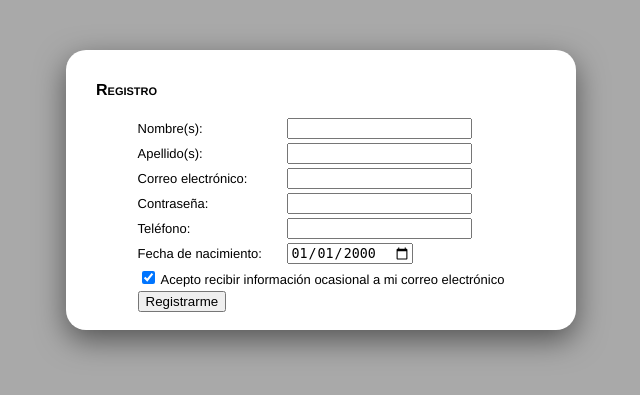
After one commit to albotero/i-perio, a Flask app: page /registro in a window 1280 px wide. The commit adds this page. Shown: the top 395 px of the page, without its empty margins (319-959 px from the left). Run offline with Flask 2, Linux system fonts and the light colour scheme; some libraries are stand-ins or nearby versions.

Commit message:
Registro de usuarios e inicio y cierre de sesión

```diff
--- a/app.py
+++ b/app.py
@@ -1,8 +1,6 @@
 #!/usr/bin/python3
 
-from flask import Flask, render_template
-
-from flask import request
+from flask import Flask, render_template, request, session, redirect, url_for
 from flask_socketio import SocketIO, emit
 
 from scripts.diente import Diente, get_titulos
@@ -10,6 +8,7 @@ from scripts.grafico import nuevo_canvas
 from scripts.guardar_perio import Guardar
 from scripts.main import nuevo_perio
 from scripts.process_images import actualizar_imagenes
+from scripts.usuarios import Usuario
 
 import os
 import uuid
@@ -23,6 +22,10 @@ os.chdir(os.path.dirname(__file__))
 
 @app.route('/')
 def perio():
+    # Verifica que esté loggeado
+    if 'id_usuario' not in session:
+        return redirect(url_for('login'))
+
     # Declaración de variables
     perio = nuevo_perio()
     dict_perio = { 'sup': {}, 'inf': {} }
@@ -49,10 +52,11 @@ def perio():
     filename = uuid.uuid4().hex
     Guardar.perio_to_file(perio, filename, silent = True)
 
-    return render_template('perio.html', tmp=filename, dict=dict_perio,
-        primer_diente=primer_diente, imagenes=imagenes)
+    return render_template('perio.html', tmp=filename,
+        dict=dict_perio, primer_diente=primer_diente,
+        imagenes=imagenes, id_usuario=session['id_usuario'])
 
-@socketio.on("update_perio")
+@socketio.on('update_perio')
 def update_perio(data):
     '''Recibe datos, devuelve la nueva imagen procesada en base64'''
     # Lee el tmp
@@ -100,3 +104,52 @@ def update_perio(data):
 
     # Devuelve los datos
     emit('response_perio', respuesta)
+
+def login_user(user: Usuario, contrasena = None):
+    result = None
+
+    if user.get('id_usuario'):
+        if contrasena is None:
+            # Viene de la página de Registro
+            result = True
+        else:
+            # Viene de la página de Login
+            result = user.comprobar_contrasena(contrasena)
+
+        if result:
+            # Login user
+            session["id_usuario"] = user['id_usuario']
+
+    # En este punto:
+    # -> Si result es True se inició la sesión
+    # -> Si result es False es que la contraseña es inválida
+    # -> Si existe user['error'] es que ocurrió un error y devuelve el mensaje
+    return user.get('error', result)
+
+@app.route('/login', methods=['GET', 'POST'])
+def login():
+    result = None
+
+    if request.method == 'POST':
+        email = request.values.get('email')
+        contrasena = request.values.get('key')
+        result = login_user( Usuario(email), contrasena )
+
+    return render_template('login.html', result=result)
+
+@app.route('/registro', methods=['GET', 'POST'])
+def registro():
+    datos = {}
+    result = None
+
+    if request.method == 'POST':
+        datos.update(request.values)
+        datos['suscripcion'] = datos.get('suscripcion', 'off')
+        result = login_user( Usuario(nuevousuario=datos) )
+
+    return render_template('registro.html', result=result, datos=datos)
+
+@app.route('/logout')
+def logout():
+    session.clear()
+    return render_template('login.html', logout=True)
--- a/scss/_variables.scss
+++ b/scss/_variables.scss
@@ -14,7 +14,7 @@ $back-color-5: white;
 
 // Font sets
 $title-font-h1: bold 20px helvetica, serif;
-$title-font-h2: bold 16px helvetica, serif;
+$title-font-h2: bold small-caps 16px helvetica, serif;
 $title-font-h3: bold small-caps 14px helvetica, serif;
 
 $text-font-normal: 10px helvetica, serif;
--- a/scss/base.scss
+++ b/scss/base.scss
@@ -48,4 +48,23 @@ body {
       }
     }
   }
+
+  .caja {
+    background-color: $back-color-5;
+    margin: 50px auto;
+    padding: 10px 30px 30px 30px;
+    border-radius: 20px;
+    box-shadow: rgba(0, 0, 0, 0.5) 0px 10px 30px;
+    overflow-x: auto;
+
+    h1 {
+      font: $title-font-h1;
+      color: $prim-color-2;
+      text-align: center;
+      position: absolute;
+      margin-top: -40px;
+      left: 50%;
+      transform: translateX(-50%);
+    }
+  }
 }
--- /dev/null
+++ b/scss/mensaje.scss
@@ -0,0 +1,25 @@
+@import 'variables';
+
+div.mensaje {
+  width: 450px;
+  max-width: 50%;
+  padding: 15px 30px;
+  font: $text-font-normal;
+  font-size: 13px;
+
+  .titulo {
+    font: $title-font-h2;
+
+    &.error {
+      color: red;
+    }
+
+    &.exito {
+      color: green;
+    }
+  }
+
+  form > table {
+    margin: auto;
+  }
+}
--- a/static/css/base.css
+++ b/static/css/base.css
@@ -69,5 +69,22 @@ body .cargando > .cover svg g.diente {
 body .cargando > .cover svg g.encia {
   animation: 2s mostrar-horizontal infinite;
 }
+body .caja {
+  background-color: white;
+  margin: 50px auto;
+  padding: 10px 30px 30px 30px;
+  border-radius: 20px;
+  box-shadow: rgba(0, 0, 0, 0.5) 0px 10px 30px;
+  overflow-x: auto;
+}
+body .caja h1 {
+  font: bold 20px helvetica, serif;
+  color: black;
+  text-align: center;
+  position: absolute;
+  margin-top: -40px;
+  left: 50%;
+  transform: translateX(-50%);
+}
 
 /*# sourceMappingURL=base.css.map */
--- /dev/null
+++ b/static/css/mensaje.css
@@ -0,0 +1,51 @@
+@keyframes aparecer {
+  0% {
+    opacity: 0;
+  }
+  50% {
+    opacity: 100%;
+  }
+  100% {
+    opacity: 0;
+  }
+}
+@keyframes mostrar-horizontal {
+  0% {
+    clip-path: polygon(0% -10%, 0% 110%, 25% 110%, 25% -10%);
+  }
+  50% {
+    clip-path: polygon(25% -10%, 25% 110%, 100% 110%, 100% -10%);
+  }
+  100% {
+    clip-path: polygon(0% -10%, 0% 110%, 25% 110%, 25% -10%);
+  }
+}
+@keyframes desaparecer-circulo {
+  0% {
+    clip-path: circle(0% at 50% 50%);
+  }
+  100% {
+    clip-path: circle(200% at 50% 50%);
+  }
+}
+div.mensaje {
+  width: 450px;
+  max-width: 50%;
+  padding: 15px 30px;
+  font: 10px helvetica, serif;
+  font-size: 13px;
+}
+div.mensaje .titulo {
+  font: bold small-caps 16px helvetica, serif;
+}
+div.mensaje .titulo.error {
+  color: red;
+}
+div.mensaje .titulo.exito {
+  color: green;
+}
+div.mensaje form > table {
+  margin: auto;
+}
+
+/*# sourceMappingURL=mensaje.css.map */
--- a/templates/base.html
+++ b/templates/base.html
@@ -13,11 +13,7 @@
     <title>{% block title %} {% endblock %}</title>
   </head>
   <body>
-    <script type="text/javascript">initial_time = (new Date()).getTime();</script>
-    <div class="container cargando">
-        <div class="cover">{% include 'perio_blanco.svg' %}</div>
-        {% block content %} {% endblock %}
-    </div>
+  {% block content %} {% endblock %}
 
     <!-- jQuery first -->
     <script src="https://code.jquery.com/jquery-3.5.1.min.js"></script>
--- /dev/null
+++ b/templates/registro.html
@@ -0,0 +1,83 @@
+{% extends 'base.html' %}
+
+{% block title %} Crear Usuario {% endblock %}
+
+{% block style %}
+  <link rel=stylesheet type=text/css href="{{ url_for('static', filename='css/mensaje.css') }}"">
+{% endblock %}
+
+{% block content %}
+  {% if result is true %}
+    <div class="caja mensaje">
+      <p class="titulo exito">Usuario Registrado</p>
+      <p>
+        Se registr&oacute; el usuario exitosamente.<br />
+        En 3 segundos ser&aacute; redirigido al periodontograma.
+      </p>
+    </div>
+    <script>
+        var timer = setTimeout(function() {
+            window.location='/'
+        }, 3000);
+    </script>
+  {% else %}
+    {% if result is not none %}
+      <div class="caja mensaje">
+        <p class="titulo error">Error</p>
+        <p>
+          {{ result | safe }}
+        </p>
+      </div>
+    {% endif %}
+    <div class="caja mensaje">
+      <p class="titulo">Registro</p>
+
+      <form action="" method="post">
+        <table>
+          <tr>
+            <td><label for="nombres">Nombre(s):</label></td>
+            <td><input type="text" name="nombres" id="nombres"
+                       value="{{ datos.get('nombres', '') }}" required /></td>
+          </tr>
+          <tr>
+            <td><label for="apellidos">Apellido(s):</label></td>
+            <td><input type="text" name="apellidos" id="apellidos"
+                       value="{{ datos.get('apellidos', '') }}" required /></td>
+          </tr>
+          <tr>
+            <td><label for="email">Correo electr&oacute;nico:</label></td>
+            <td><input type="text" name="email" id="email"
+                       value="{{ datos.get('email', '') }}" required /></td>
+          </tr>
+          <tr>
+            <td><label for="key">Contrase&ntilde;a:</label></td>
+            <td><input type="password" name="key" id="key"
+                       value="{{ datos.get('key', '') }}" required /></td>
+          </tr>
+          <tr>
+            <td><label for="telefono">Tel&eacute;fono:</label></td>
+            <td><input type="tel" name="telefono" id="telefono"
+                       value="{{ datos.get('telefono', '') }}" required /></td>
+          </tr>
+          <tr>
+            <td><label for="fecha_nacimiento">Fecha de nacimiento:</label></td>
+            <td><input type="date" name="fecha_nacimiento" id="fecha_nacimiento"
+                       value="{{ datos.get('fecha_nacimiento', '2000-01-01') }}" required /></td>
+          </tr>
+          <tr>
+            <td colspan="2">
+              <input type="checkbox" name="suscripcion" id="suscripcion" checked />
+              <label for="suscripcion">Acepto recibir informaci&oacute;n ocasional
+              a mi correo electr&oacute;nico</label>
+            </td>
+          </tr>
+          <tr>
+            <td colspan="2">
+              <input type="submit" value="Registrarme" />
+            </td>
+          </tr>
+        </table>
+      </form>
+    </div>
+  {% endif %}
+{% endblock %}
```
Also changed, not shown: scripts/usuarios.py (added, +145 -0 lines), scss/perio.scss (+0 -16 lines), sql/basedatos.sql (added, +26 -0 lines), static/css/perio.css (+0 -17 lines), templates/login.html (added, +96 -0 lines), templates/perio.html (+6 -1 lines), 3 other files.
